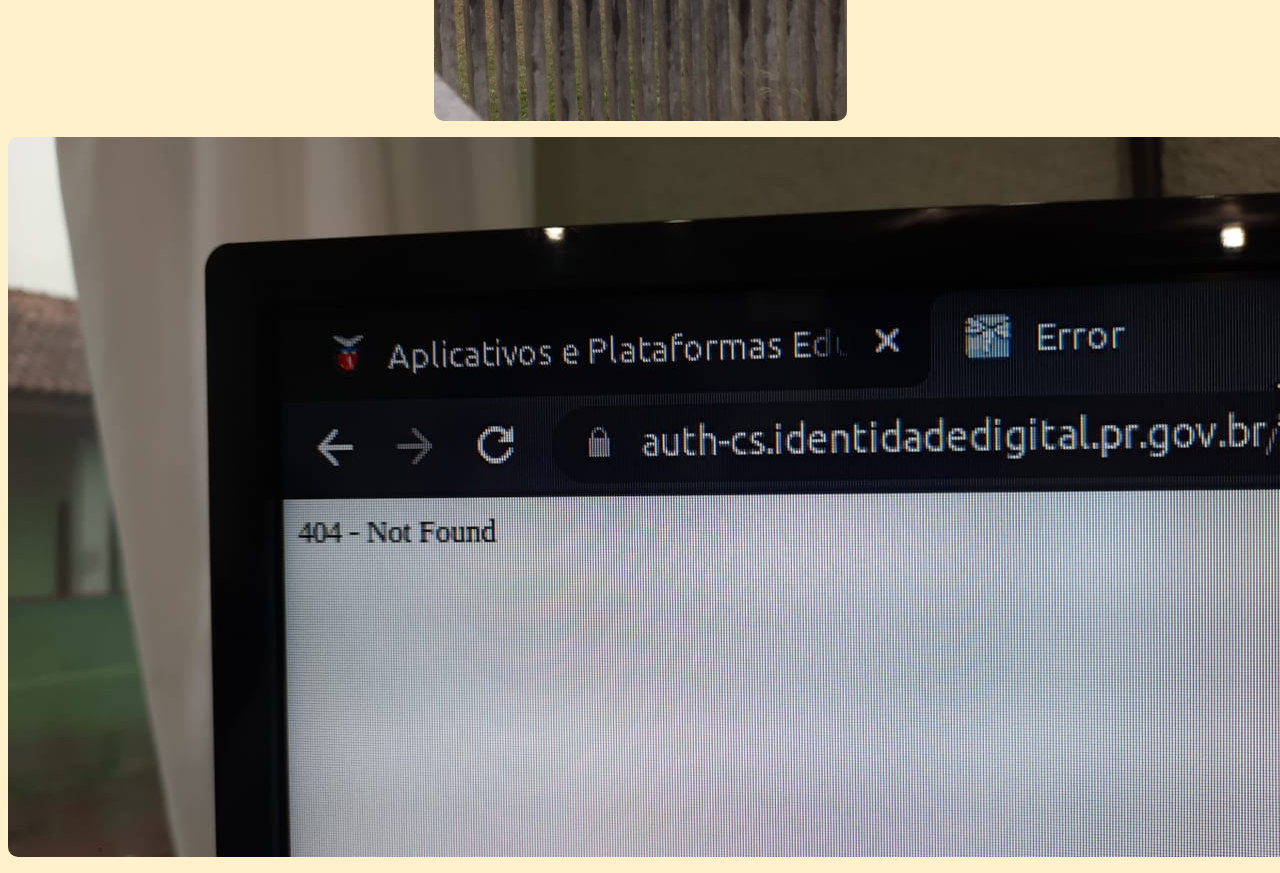
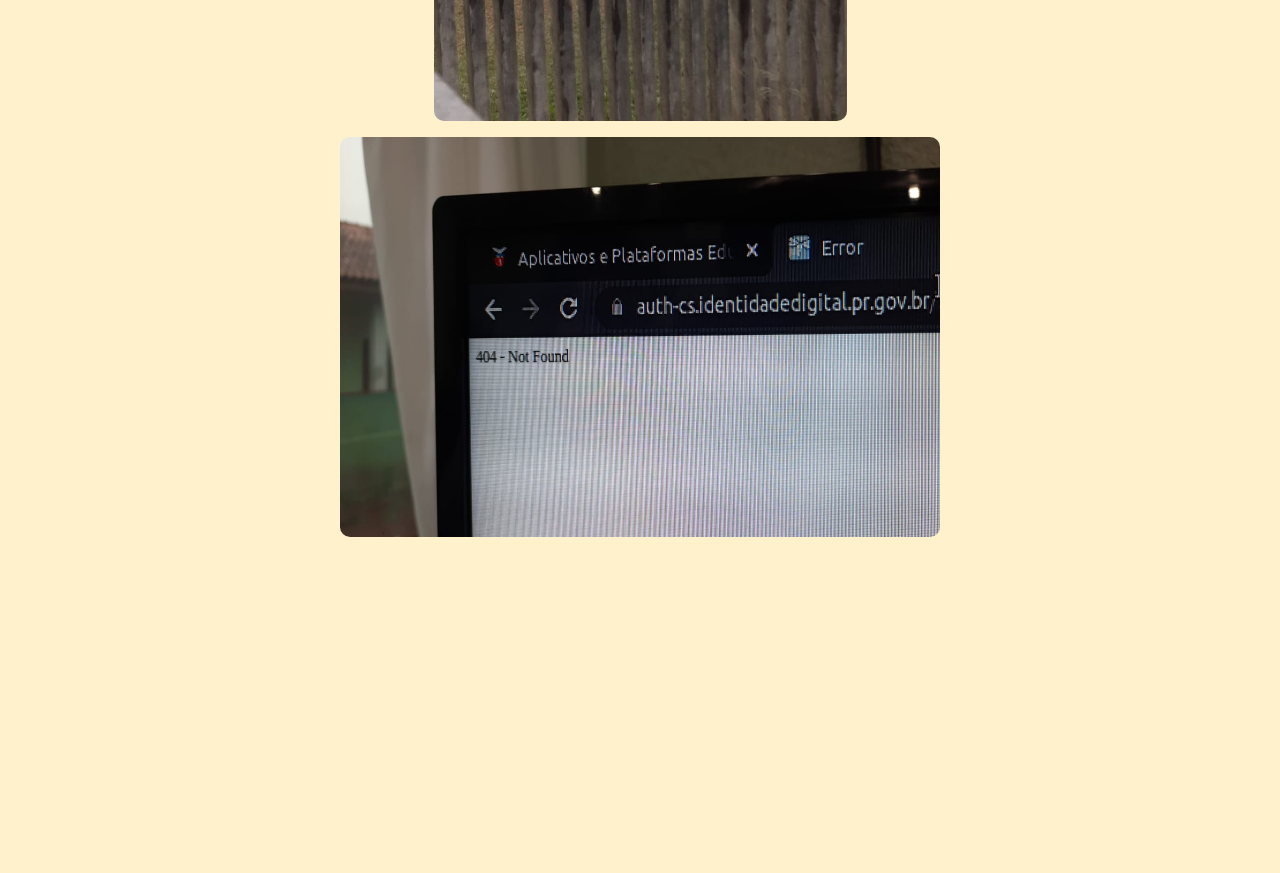
Before and after one commit to luccatarifa/bomba_de_imposto, a plain HTML site: page index.html in a window 1280 px wide. Shown: the part 5680-6553 px from the top of the page. After the commit the page ends 6233 px from the top, so only its background shows below. Drawn offline with Linux system fonts and the light colour scheme.

Commit message:
aaaaaaaaaaaaaaaaaaaaaaaaaaaaaaaaaa

```diff
--- a/index.html
+++ b/index.html
@@ -75,7 +75,7 @@
         </div>
 
         <div class="container">
-            <p><img alt="Site do Governo" src="imagens/site.jpg" class="imagem-redonda imagem-centralizada" style="height: auto; width:auto" /></p>
+            <p><img alt="Site do Governo" src="imagens/site.jpg" class="imagem-redonda imagem-centralizada" style="height:400px; width:600px" /></p>
             <p></p>
         </div>
     </body>
```
